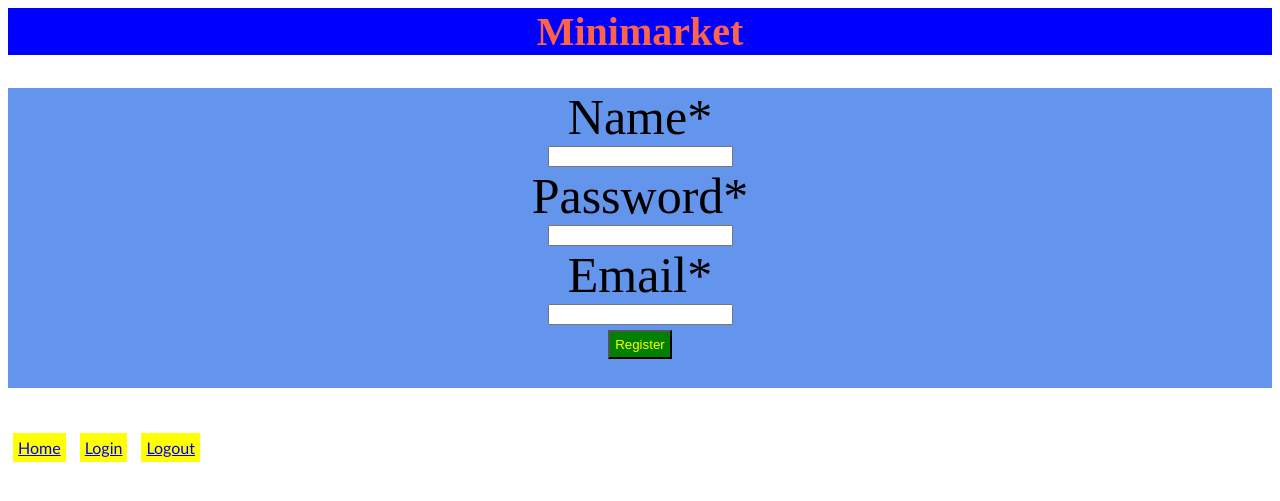
After one commit to AmanGiri007/market, a Django app: page /customers/create/ in a window 1280 px wide. The commit adds this page. Shown: the top 501 px of the page. Run offline with Django 3.2, Linux system fonts and the light colour scheme; some libraries are stand-ins or nearby versions.

Commit message:
User Authentication

```diff
--- /dev/null
+++ b/customers/login_forms.py
@@ -0,0 +1,6 @@
+from django import forms
+
+
+class CustomerForm(forms.Form):
+    name = forms.CharField(label="Name", max_length=25)
+    password = forms.CharField(label="Password", widget=forms.PasswordInput())
--- a/customers/forms.py
+++ b/customers/register_forms.py
@@ -1,7 +1,7 @@
 from django import forms
 
 
-class CustomerForm(forms.Form):
+class RegisterForm(forms.Form):
     name = forms.CharField(label="Name", max_length=25)
     password = forms.CharField(label="Password", widget=forms.PasswordInput())
     email = forms.EmailField(label="Email")
--- /dev/null
+++ b/customers/templates/customers/register.html
@@ -0,0 +1,14 @@
+{% extends "products/layout.html" %}
+{% block head %}
+<title>Register Customer</title>
+{% load static %}
+<link rel="stylesheet" href="{% static 'customers/customers.css' %}">
+{% endblock head %}
+{% block body %}
+{% load crispy_forms_tags %}
+<form action="{% url 'register' %}" method="post">
+    {% csrf_token %}
+    {{forms|crispy}}
+    <button type="submit">Register</button>
+</form>
+{% endblock body %}
--- a/customers/urls.py
+++ b/customers/urls.py
@@ -2,5 +2,7 @@ from django.urls import path
 from . import views
 
 urlpatterns = [
-    path('', views.customer, name="customers")
+    path('login/', views.LoginView.as_view(), name="login"),
+    path('logout/', views.LogoutView.as_view(), name="logout"),
+    path('create/', views.RegisterView.as_view(), name="register"),
 ]
--- a/customers/views.py
+++ b/customers/views.py
@@ -1,10 +1,68 @@
 from django.shortcuts import render
-from django.http import HttpResponse
-from .forms import CustomerForm
+from django.http import HttpResponse, HttpResponseRedirect
+from .login_forms import CustomerForm
+from django.views.generic import View
+from django.contrib.auth import authenticate, login, logout
+from django.contrib.auth.models import User
+from django.urls import reverse
+from .register_forms import RegisterForm
+
 # Create your views here.
 
 
-def customer(request):
-    return render(request, 'customers/customers.html', {
-        'forms': CustomerForm,
-    })
+class LoginView(View):
+    def get(self, request):
+        if request.user.is_authenticated:
+            return HttpResponseRedirect(reverse('products'))
+        forms = CustomerForm()
+        return render(request, 'customers/login.html', {
+            'forms': forms,
+        })
+
+    def post(self, request):
+        forms = CustomerForm(request.POST)
+        if forms.is_valid():
+            name = forms.cleaned_data['name']
+            password = forms.cleaned_data['password']
+            user = authenticate(username=name, password=password)
+            if user is not None:
+                login(request, user)
+                logged = f"{name} has logged in."
+                return render(request, 'customers/login.html', {
+                    'log': logged,
+                })
+            message = "User not found. Please Login again or create a new account."
+            return render(request, 'customers/login.html', {
+                'no_user': message,
+            })
+        return render(request, 'customers/login.html', {
+            'no_user': 'Invalid Try Again',
+        })
+
+
+class LogoutView(View):
+    def get(self, request):
+        logout(request)
+        return HttpResponseRedirect(reverse('login'))
+
+
+class RegisterView(View):
+    def get(self, request):
+        if request.user.is_authenticated:
+            return HttpResponseRedirect('products')
+        form = RegisterForm()
+        return render(request, 'customers/register.html', {
+            'forms': form,
+        })
+
+    def post(self, request):
+        form = RegisterForm(request.POST)
+        if form.is_valid():
+            name = form.cleaned_data['name']
+            password = form.cleaned_data['password']
+            email = form.cleaned_data['email']
+            new_user = User(username=name, email=email)
+            new_user.set_password(password)
+            new_user.save()
+            return HttpResponseRedirect(reverse('products'))
+        return HttpResponse('Form not filled properly')
--- a/products/templates/products/layout.html
+++ b/products/templates/products/layout.html
@@ -15,6 +15,13 @@
                 background-color: blue;
                 font-size: 40px;
             }
+
+            a {
+                background-color: yellow;
+                font-family: 'Trebuchet MS', 'Lucida Sans Unicode', 'Lucida Grande', 'Lucida Sans', Arial, sans-serif;
+                margin: 5px;
+                padding: 5px;
+            }
         </style>
     </head>
 
@@ -24,7 +31,8 @@
 
         {% endblock body %}
         <a href="{% url 'products' %}">Home</a>
-        <a href="{% url 'customers' %}">Login</a>
+        <a href="{% url 'login' %}">Login</a>
+        <a href=" {% url 'logout' %} ">Logout</a>
     </body>
 
 </html>
```
Also changed, not shown: customers/templates/customers/login.html (renamed from customers/templates/customers/customers.html, +8 -2 lines), db.sqlite3.
